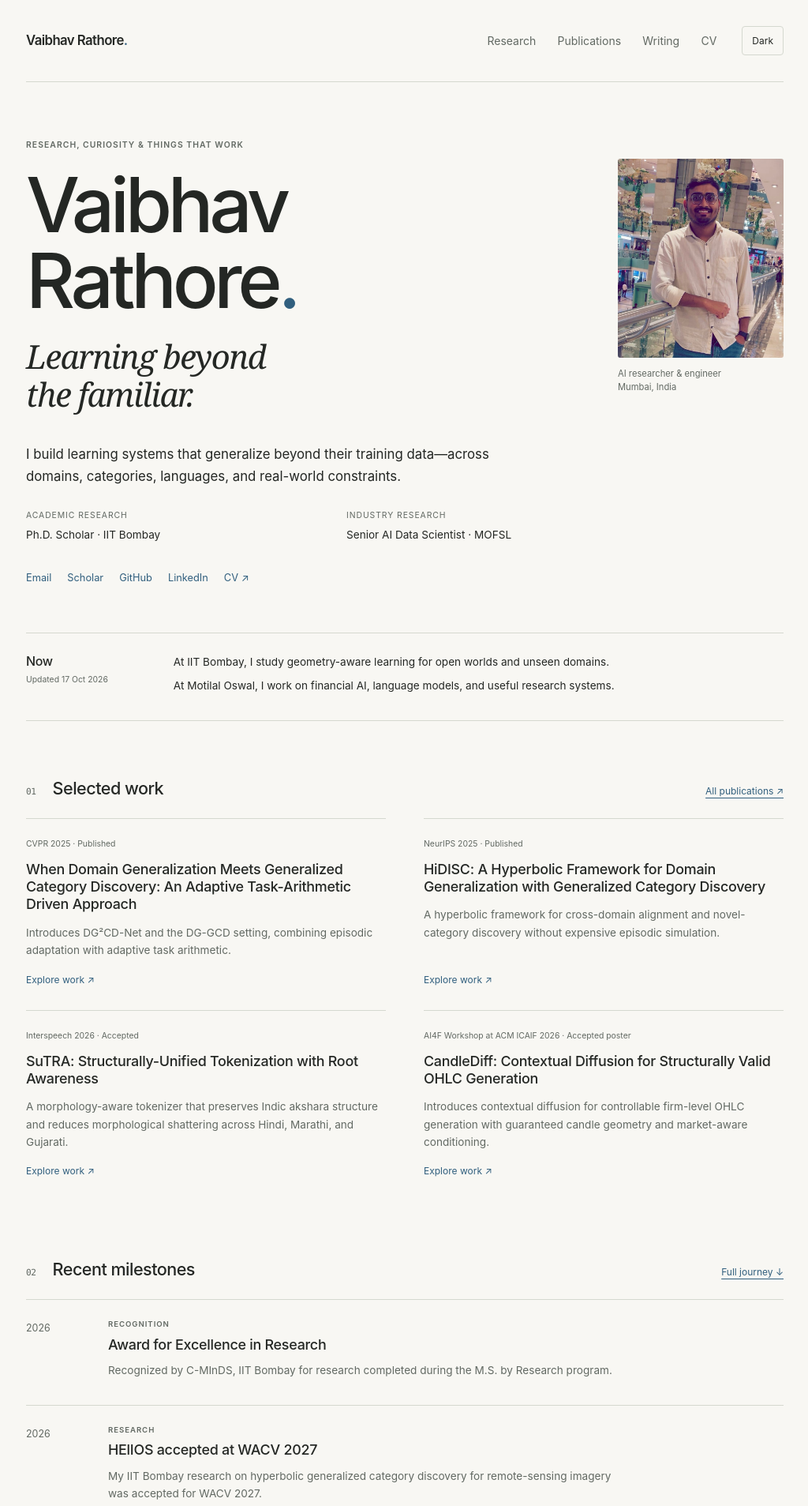
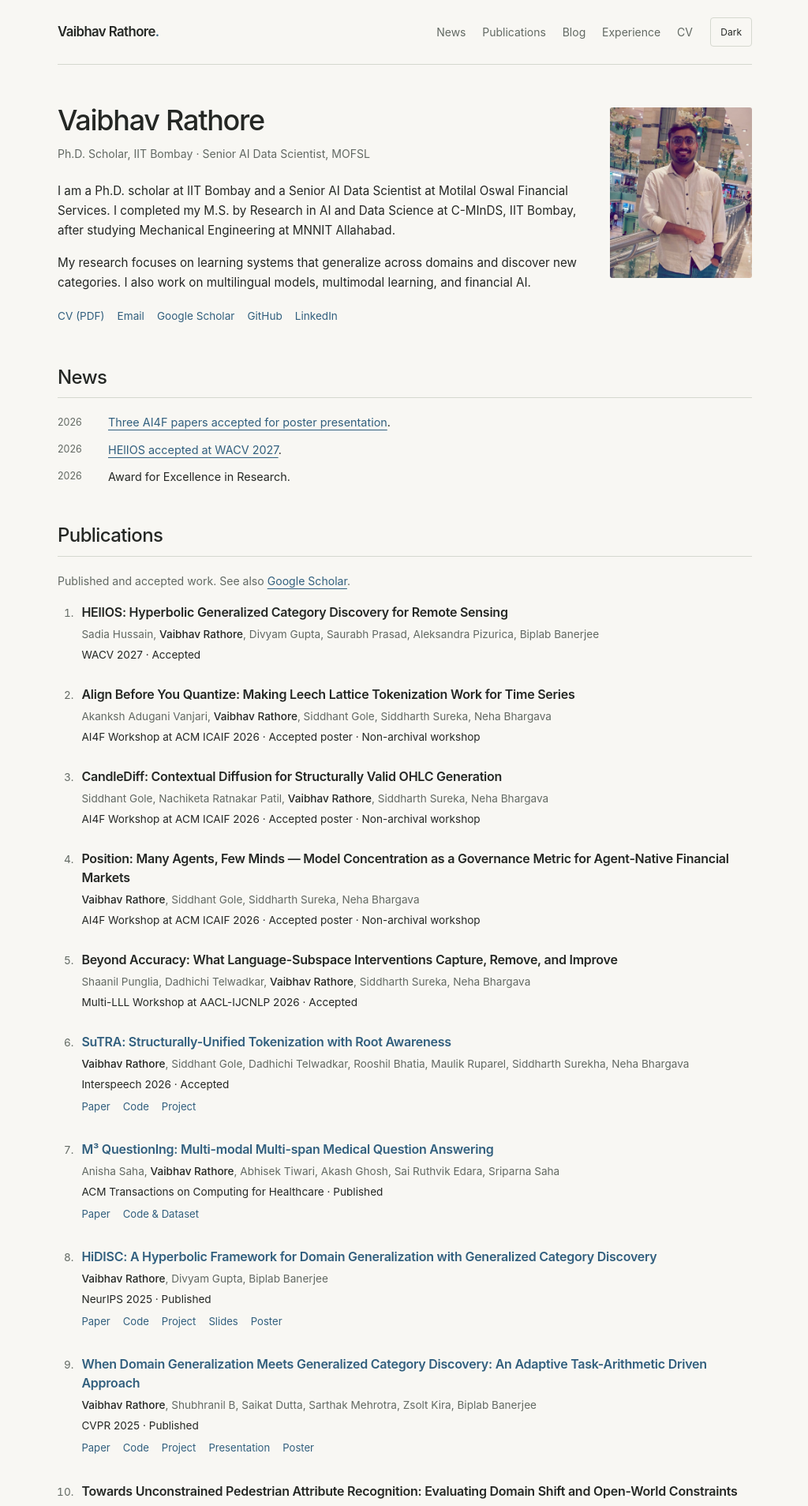
Before and after one commit to Vaibhavrathore1999/Vaibhavrathore1999.github.io, a Jekyll site: the page built from _pages/about.md, in a window 1280 px wide. Shown: the top 1907 px of the page at 79% size, without its empty margins (127-1151 px from the left). Built offline with Jekyll 4.4.1, drawn with Linux system fonts in a browser that asks for light colours; some of the changed text lies outside the part shown.

Commit message:
Simplify homepage structure and use supplied resume

```diff
--- a/_config.yml
+++ b/_config.yml
@@ -342,3 +342,6 @@ compress_html:
   clippings: all
   ignore:
     envs: development
+
+# User-provided resume used by all download links.
+resume_url: /resume/Resume_Sep26.pdf
--- a/_layouts/portfolio.html
+++ b/_layouts/portfolio.html
@@ -21,7 +21,7 @@
   <header class="site-header">
     <a class="wordmark" href="{{ '/' | relative_url }}" {% if page.url == '/' %}aria-current="page"{% endif %}>Vaibhav Rathore<span class="wordmark-dot" aria-hidden="true">.</span></a>
     <nav aria-label="Main navigation">
-      {% for item in site.data.navigation.main %}<a href="{{ item.url | relative_url }}" {% if page.url == item.url %}aria-current="page"{% endif %}>{{ item.title }}</a>{% endfor %}
+      {% for item in site.data.navigation.main %}<a href="{{ item.url | relative_url }}" {% if item.download %}download{% endif %} {% if page.url == item.url %}aria-current="page"{% endif %}>{{ item.title }}</a>{% endfor %}
     </nav>
     <button class="theme-button" type="button" data-theme-toggle hidden aria-label="Switch to dark theme">Dark</button>
   </header>
--- a/_pages/about.md
+++ b/_pages/about.md
@@ -7,54 +7,58 @@ description: "AI researcher at IIT Bombay and Motilal Oswal. Exploring generaliz
 redirect_from: [/about/, /about.html]
 ---
 
-<section class="hero" aria-labelledby="intro-title">
+<section class="academic-intro" aria-labelledby="intro-title">
   <div>
-    <p class="eyebrow">Research, curiosity &amp; things that work</p>
-    <h1 id="intro-title">Vaibhav<br>Rathore<span class="wordmark-dot">.</span></h1>
-    <p class="hero-statement">Learning beyond<br>the familiar.</p>
+    <h1 id="intro-title">Vaibhav Rathore</h1>
+    <p class="intro-role">Ph.D. Scholar, IIT Bombay · Senior AI Data Scientist, MOFSL</p>
+    <p>I am a Ph.D. scholar at IIT Bombay and a Senior AI Data Scientist at Motilal Oswal Financial Services. I completed my M.S. by Research in AI and Data Science at C-MInDS, IIT Bombay, after studying Mechanical Engineering at MNNIT Allahabad.</p>
+    <p>My research focuses on learning systems that generalize across domains and discover new categories. I also work on multilingual models, multimodal learning, and financial AI.</p>
+    <div class="text-links"><a href="{{ site.resume_url | relative_url }}" download>CV (PDF)</a><a href="mailto:{{ site.data.cv.basics.email }}">Email</a><a href="{{ site.author.googlescholar }}">Google Scholar</a><a href="https://github.com/Vaibhavrathore1999">GitHub</a><a href="{{ site.author.linkedin }}">LinkedIn</a></div>
   </div>
-  <figure class="portrait"><img src="{{ '/images/profile.png' | relative_url }}" alt="Vaibhav Rathore" width="210" height="252" fetchpriority="high"><figcaption>AI researcher &amp; engineer<br>Mumbai, India</figcaption></figure>
-</section>
-<div class="intro-copy">
-  <p>I build learning systems that generalize beyond their training data—across domains, categories, languages, and real-world constraints.</p>
-  <div class="roles"><p><span>Academic research</span>Ph.D. Scholar · IIT Bombay</p><p><span>Industry research</span>Senior AI Data Scientist · MOFSL</p></div>
-  <div class="text-links"><a href="mailto:{{ site.data.cv.basics.email }}">Email</a><a href="{{ site.author.googlescholar }}">Scholar</a><a href="https://github.com/Vaibhavrathore1999">GitHub</a><a href="{{ site.author.linkedin }}">LinkedIn</a><a href="{{ '/cv/' | relative_url }}">CV ↗</a></div>
-</div>
-
-<aside class="now-block" aria-labelledby="now-title">
-  <div><h2 id="now-title">Now</h2><p class="meta">Updated {{ site.data.home.updated | date: '%d %b %Y' }}</p></div>
-  <div>{% for line in site.data.home.now %}<p>{{ line }}</p>{% endfor %}</div>
-</aside>
-
-<section aria-labelledby="selected-title">
-  <div class="section-heading"><h2 id="selected-title"><span class="section-number">01</span> Selected work</h2><a href="{{ '/publications/' | relative_url }}">All publications ↗</a></div>
-  <div class="featured-grid">
-  {% for id in site.data.home.featured %}{% assign work = site.data.research.published | where: 'id', id | first %}
-    <article class="featured-work">
-      <p class="meta">{{ work.venue }} · {{ work.status }}</p>
-      <h3><a href="{{ '/publications/' | relative_url }}#{{ work.id }}">{{ work.title }}</a></h3>
-      <p>{{ work.summary }}</p>
-      <a class="work-link" href="{{ '/publications/' | relative_url }}#{{ work.id }}">Explore work <span aria-hidden="true">↗</span><span class="sr-only">: {{ work.title }}</span></a>
-    </article>
-  {% endfor %}
-  </div>
+  <figure class="portrait"><img src="{{ '/images/profile.png' | relative_url }}" alt="Vaibhav Rathore" width="210" height="252" fetchpriority="high"></figure>
 </section>
 
-<section aria-labelledby="recent-title">
-  <div class="section-heading"><h2 id="recent-title"><span class="section-number">02</span> Recent milestones</h2><a href="#journey">Full journey ↓</a></div>
-  <div class="recent-list">{% assign recent = site.data.timeline | where: 'recent', true %}{% for item in recent limit:3 %}<div class="recent-item"><span class="meta">{{ item.year }}</span>{% include journey-item.html item=item %}</div>{% endfor %}</div>
+<section id="news" class="home-section" aria-labelledby="news-title">
+  <h2 id="news-title">News</h2>
+  <ul class="news-list">
+    {% assign recent = site.data.timeline | where: 'recent', true %}{% for item in recent reversed %}<li><span class="meta">{{ item.year }}</span><span>{% if item.link %}<a href="{{ item.link | relative_url }}">{{ item.title }}</a>{% else %}{{ item.title }}{% endif %}.</span></li>{% endfor %}
+  </ul>
 </section>
 
-<section id="journey" aria-labelledby="journey-title">
-  <div class="section-heading"><h2 id="journey-title"><span class="section-number">03</span> A path into research</h2></div>
-  <p class="section-intro">From mechanical engineering to learning systems. The work, people, and milestones along the way.</p>
-  {% assign years = site.data.timeline | group_by: 'year' %}
-  <div class="journey">{% for year in years %}<details class="journey-year" {% if forloop.first %}open{% endif %}><summary>{{ year.name }}<span>{{ year.items.size }} milestones</span></summary><div class="journey-events">{% for item in year.items %}{% include journey-item.html item=item %}{% endfor %}</div></details>{% endfor %}</div>
+<section id="publications" class="home-section" aria-labelledby="publications-title">
+  <h2 id="publications-title">Publications</h2>
+  <p class="section-intro">Published and accepted work. See also <a href="{{ site.author.googlescholar }}">Google Scholar</a>.</p>
+  <ol class="simple-publications">
+    {% for work in site.data.research.published %}
+    <li id="{{ work.id }}">
+      <h3>{% if work.links.size > 0 %}<a href="{{ work.links.first.url }}">{{ work.title | escape }}</a>{% else %}{{ work.title | escape }}{% endif %}</h3>
+      <p class="authors">{{ work.authors | escape | replace: 'Vaibhav Rathore', '<strong>Vaibhav Rathore</strong>' }}</p>
+      <p class="publication-venue">{{ work.venue | escape }} · {{ work.status }}{% if work.note %} · {{ work.note }}{% endif %}</p>
+      {% if work.links.size > 0 %}<div class="text-links">{% for link in work.links %}<a href="{{ link.url }}">{{ link.label }}</a>{% endfor %}</div>{% endif %}
+    </li>
+    {% endfor %}
+  </ol>
+  <p class="section-intro"><a href="{{ '/projects/' | relative_url }}">Research themes &amp; ongoing projects →</a></p>
 </section>
 
-<section class="contact-section" aria-labelledby="contact-title">
-  <p class="eyebrow">Start a conversation</p>
-  <h2 id="contact-title">Good questions welcome.</h2>
-  <p>Interested in open-world learning, geometric representations, multilingual AI, or financial machine learning? I’m open to thoughtful research collaborations.</p>
-  <a class="contact-link" href="mailto:{{ site.data.cv.basics.email }}">Say hello ↗</a>
+<section id="blog" class="home-section" aria-labelledby="blog-title">
+  <h2 id="blog-title">Blog</h2>
+  <ul class="simple-blog">{% for article in site.data.writing limit:4 %}<li><a href="{{ article.url }}">{{ article.title }}</a><p>{{ article.summary | capitalize }}</p></li>{% endfor %}</ul>
+  <a href="{{ '/medium/' | relative_url }}">All writing →</a>
 </section>
+
+<section id="experience" class="home-section" aria-labelledby="experience-title">
+  <h2 id="experience-title">Experience</h2>
+  <ul class="simple-experience">{% for job in site.data.cv.work %}<li><p class="meta">{{ job.startDate | append: '-01' | date: '%b %Y' }} – {% if job.endDate == 'Present' %}Present{% else %}{{ job.endDate | append: '-01' | date: '%b %Y' }}{% endif %}</p><div><h3>{{ job.position }}</h3><p>{{ job.company }}</p></div></li>{% endfor %}</ul>
+</section>
+
+<section id="education" class="home-section" aria-labelledby="education-title">
+  <h2 id="education-title">Education</h2>
+  <ul class="simple-experience">{% for item in site.data.cv.education limit:3 %}<li><p class="meta">{{ item.startDate }} – {{ item.endDate }}</p><div><h3>{{ item.studyType }} · {{ item.institution }}</h3><p>{{ item.area }}</p></div></li>{% endfor %}</ul>
+</section>
+
+<section id="awards" class="home-section" aria-labelledby="awards-title">
+  <h2 id="awards-title">Awards</h2>
+  {% for award in site.data.cv.awards %}<p>{{ award.date | date: '%Y' }} · <strong>{{ award.title }}</strong>, {{ award.awarder }}.</p>{% endfor %}
+  <p><a href="{{ '/cv/' | relative_url }}">Full academic CV</a> · <a href="{{ site.resume_url | relative_url }}" download>Download resume (PDF)</a></p>
+</section>
--- a/assets/css/portfolio.css
+++ b/assets/css/portfolio.css
@@ -232,3 +232,49 @@ svg,img { max-width:100%; }
   article { break-inside:avoid; }
   a { color:#111; }
 }
+
+/* A single, readable academic homepage. */
+.site-header,.site-main,.site-footer { max-width:880px; }
+.site-header { min-height:82px; gap:1.4rem; }
+.site-header nav { gap:1.3rem; }
+.site-main { padding-top:3rem; }
+.academic-intro { display:grid; grid-template-columns:minmax(0,1fr) 180px; gap:2.5rem; align-items:start; }
+.academic-intro h1 { font-size:2.25rem; letter-spacing:-.035em; margin-bottom:.5rem; }
+.academic-intro p { font-size:.95rem; }
+.academic-intro .intro-role { color:var(--muted); font-size:.88rem; margin-bottom:1.4rem; }
+.academic-intro .portrait { align-self:start; margin-top:.4rem; }
+.academic-intro .portrait img { width:180px; height:216px; }
+.academic-intro .text-links { font-size:.85rem; gap:.3rem 1rem; }
+.home-section { margin-top:3rem; }
+.home-section > h2 { font-size:1.5rem; padding-bottom:.65rem; border-bottom:1px solid var(--line); margin-bottom:1.2rem; }
+.home-section .section-intro { font-size:.88rem; }
+.news-list,.simple-blog,.simple-experience { list-style:none; margin:0; padding:0; }
+.news-list li { display:grid; grid-template-columns:48px 1fr; gap:1rem; margin-bottom:.65rem; font-size:.9rem; }
+.news-list .meta { padding-top:.15rem; }
+.simple-publications { padding-left:1.5rem; margin:0; }
+.simple-publications li { padding-left:.4rem; margin-bottom:1.7rem; scroll-margin-top:2rem; }
+.simple-publications li::marker { color:var(--muted); font-size:.85rem; }
+.simple-publications h3 { font-size:1rem; line-height:1.5; font-weight:600; margin-bottom:.3rem; }
+.simple-publications h3 a { text-decoration:none; }
+.simple-publications h3 a:hover { text-decoration:underline; }
+.simple-publications .authors { font-size:.85rem; margin-bottom:.2rem; }
+.publication-venue { font-size:.85rem; margin-bottom:.25rem; }
+.simple-publications .text-links { font-size:.82rem; gap:.2rem 1rem; }
+.simple-blog li { margin-bottom:1rem; }
+.simple-blog p { font-size:.85rem; color:var(--muted); margin:.2rem 0 0; }
+.simple-experience li { display:grid; grid-template-columns:160px 1fr; gap:1.4rem; margin-bottom:1.2rem; }
+.simple-experience h3 { font-size:.95rem; line-height:1.5; }
+.simple-experience p { font-size:.88rem; margin:0; }
+.simple-experience .meta { font-size:.8rem; padding-top:.2rem; }
+@media (max-width:700px) {
+  .site-header nav { gap:.6rem; flex-wrap:wrap; }
+  .academic-intro { grid-template-columns:minmax(0,1fr) 110px; gap:1.2rem; }
+  .academic-intro h1 { font-size:1.85rem; }
+  .academic-intro .portrait img { width:110px; height:142px; }
+  .academic-intro > div { display:contents; }
+  .academic-intro h1 { grid-column:1; align-self:end; }
+  .academic-intro .intro-role { grid-column:1; margin:0; }
+  .academic-intro .portrait { grid-column:2; grid-row:1 / 3; margin:0; }
+  .academic-intro p:not(.intro-role),.academic-intro .text-links { grid-column:1 / -1; margin:0; }
+  .simple-experience li { grid-template-columns:1fr; gap:.2rem; }
+}
```
Also changed, not shown: README.md (+5 -9 lines), _data/navigation.yml (+9 -9 lines), _pages/cv.md (+1 -1 lines), 1 other file.
